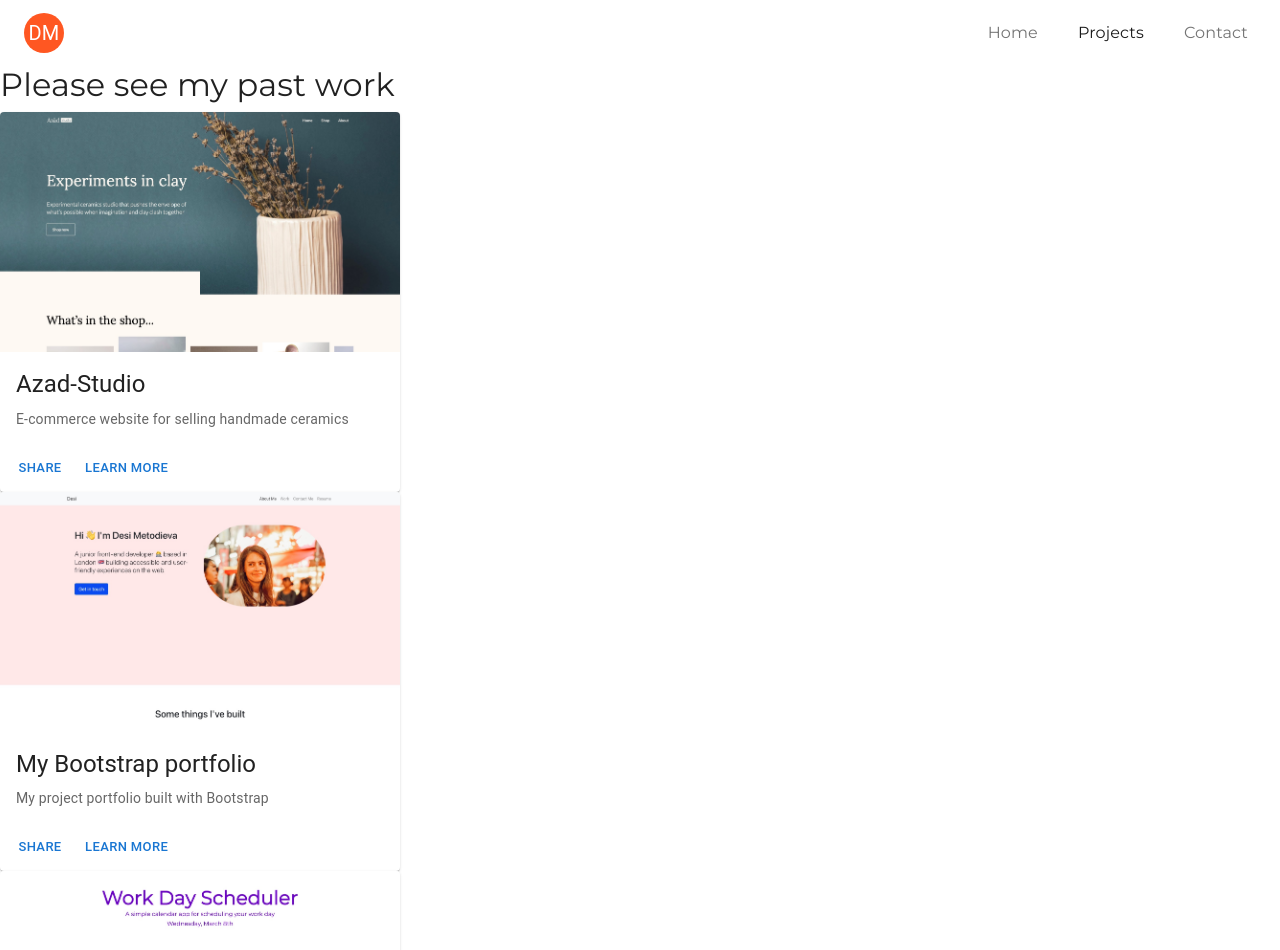
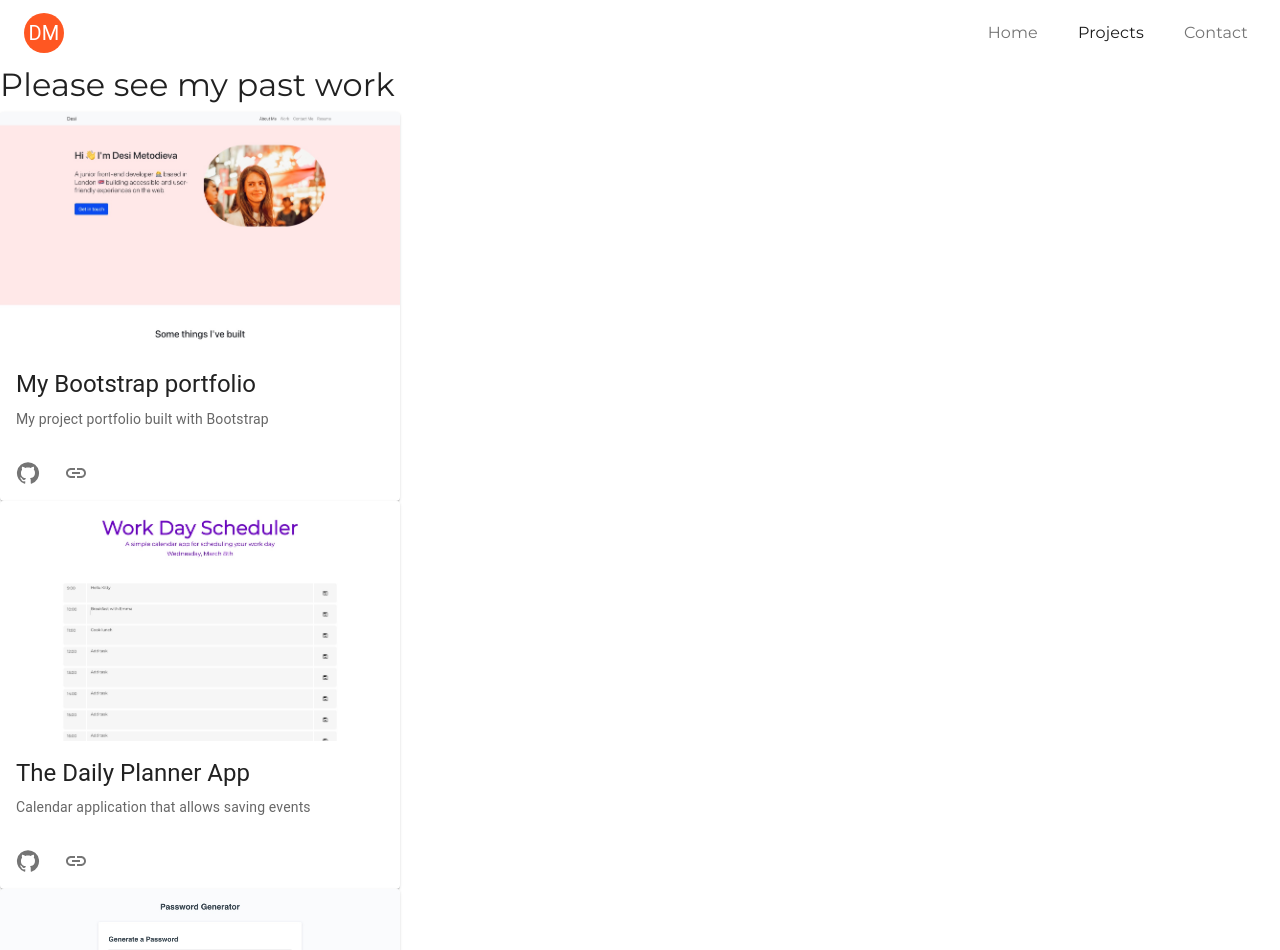
Before and after one commit to DesislavaMetodieva/my-react-portfolio, a React (Create React App) app: page /projects in a window 1280 px wide. Shown: the top 950 px of the page. Built offline with nearby package versions, Linux system fonts and the light colour scheme.

Commit message:
Added new icons for links

```diff
--- a/src/components/pages/ProjectPage.js
+++ b/src/components/pages/ProjectPage.js
@@ -3,11 +3,12 @@ import Card from '@mui/material/Card';
 import CardActions from '@mui/material/CardActions';
 import CardContent from '@mui/material/CardContent';
 import CardMedia from '@mui/material/CardMedia';
-import Button from '@mui/material/Button';
 import Typography from '@mui/material/Typography';
-// import GitHubIcon from '@mui/icons-material/GitHub';
+import GitHubIcon from '@mui/icons-material/GitHub';
+import IconButton from '@mui/material/IconButton';
+import LinkIcon from '@mui/icons-material/Link';
 
-export default function ProjectPage({ description, imageUrl, title, repoLink } ) {
+export default function ProjectPage({ description, imageUrl, title, repoLink, appLink } ) {
 
   return (
     <Card sx={{ maxWidth: 400 }}>
@@ -25,8 +26,16 @@ export default function ProjectPage({ description, imageUrl, title, repoLink } )
         </Typography>
       </CardContent>
       <CardActions>
-        <Button size="small">Share</Button>
-        <Button size="small">Learn More</Button>
+      <a href={repoLink}>
+      <IconButton aria-label="submit">
+          <GitHubIcon />
+        </IconButton>
+        </a>
+        <a href={appLink}>
+      <IconButton aria-label="submit">
+          <LinkIcon />
+        </IconButton>
+        </a>
       </CardActions>
     </Card>
   );
--- a/src/components/pages/Projects.js
+++ b/src/components/pages/Projects.js
@@ -9,11 +9,12 @@ const Projects = () => {
         <h2 className="mainHeading">Please see my past work</h2>
       {projects.map((project) => (
         <ProjectPage
-          key={project.title}
+          key={project.id}
           title={project.title}
           description={project.description}
           imageUrl={project.image}
           repoLink={project.repoLink}
+          appLink={project.link}
         />
       ))}
       </div>
--- a/src/components/pages/data.js
+++ b/src/components/pages/data.js
@@ -1,14 +1,6 @@
 export const projects = [
   {
     id: 0,
-    title: "Azad-Studio",
-    repoLink: "https://github.com/DesislavaMetodieva/Azad-Website",
-    description: "E-commerce website for selling handmade ceramics",
-    image: "./azad-studio.jpg",
-    link: "https://azadstudio.com/",
-  },
-  {
-    id: 1,
     title: "My Bootstrap portfolio",
     repoLink: "https://github.com/DesislavaMetodieva/Bootstrap-Portfolio",
     description: "My project portfolio built with Bootstrap",
@@ -16,7 +8,7 @@ export const projects = [
     link: "https://desislavametodieva.github.io/Bootstrap-Portfolio/",
   },
   {
-    id: 2,
+    id: 1,
     title: "The Daily Planner App",
     repoLink: "https://github.com/DesislavaMetodieva/daily-planner-app",
     description: "Calendar application that allows saving events",
@@ -24,7 +16,7 @@ export const projects = [
     link: "https://desislavametodieva.github.io/daily-planner-app/",
   },
   {
-    id: 3,
+    id: 2,
     title: "Password generator app",
     repoLink: "https://github.com/DesislavaMetodieva/Password-generator",
     description: "App which generates random password",
@@ -32,7 +24,7 @@ export const projects = [
     link: "https://desislavametodieva.github.io/Password-generator/",
   },
   {
-    id: 4,
+    id: 3,
     title: "MoodMovies",
     repoLink: "https://github.com/heirfanahmed/mood-movies",
     description: "A weather app which recommends movies based on the current weather",
@@ -40,11 +32,19 @@ export const projects = [
     link: "https://heirfanahmed.github.io/mood-movies/",
   },
   {
-    id: 5,
+    id: 4,
     title: "README generator app",
     repoLink: "https://github.com/DesislavaMetodieva/readme-generator",
     description: "Command-line application that dynamically generates a README file",
     image: "./readme-generator.jpg",
     link: "https://github.com/DesislavaMetodieva/readme-generator",
   },
+  {
+  id: 5,
+  title: "Azad-Studio",
+  repoLink: "https://github.com/DesislavaMetodieva/Azad-Website",
+  description: "E-commerce website for selling handmade ceramics",
+  image: "./azad-studio.jpg",
+  link: "https://azadstudio.com/",
+  }
 ];
```
